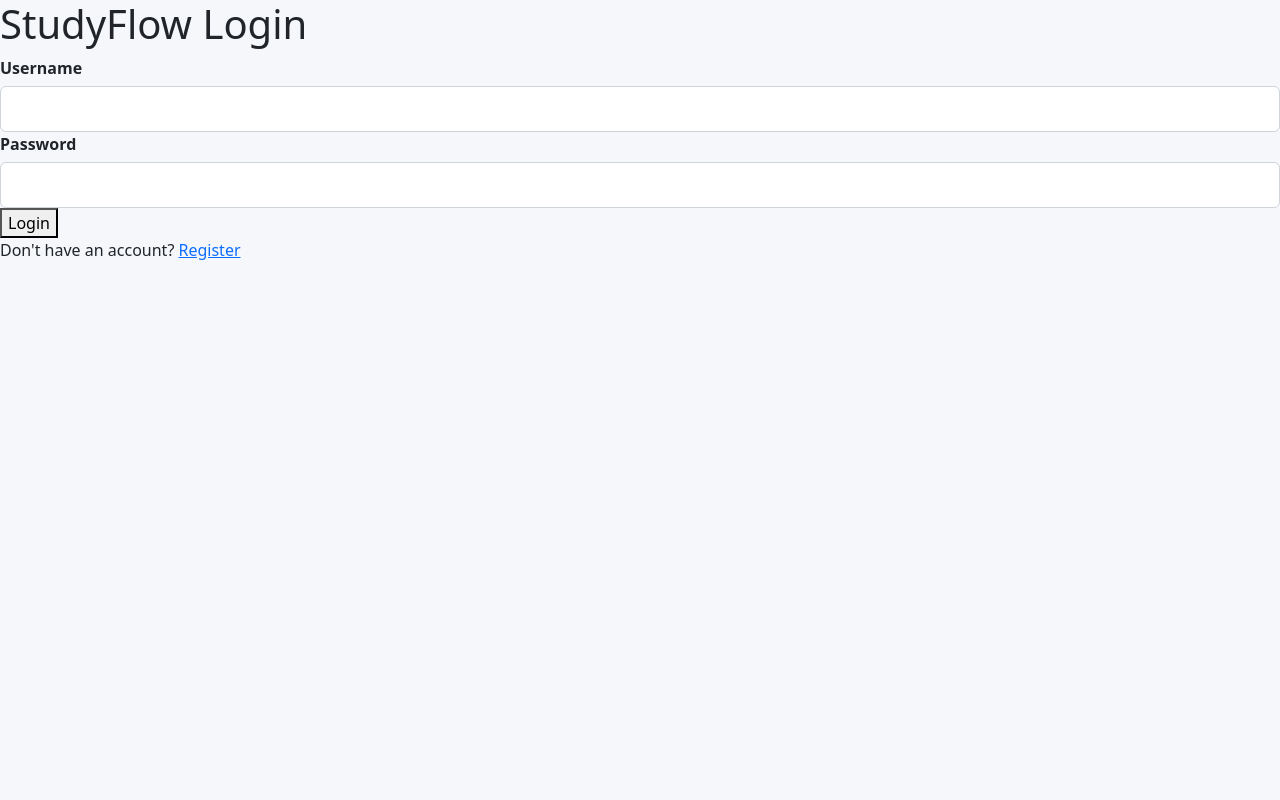
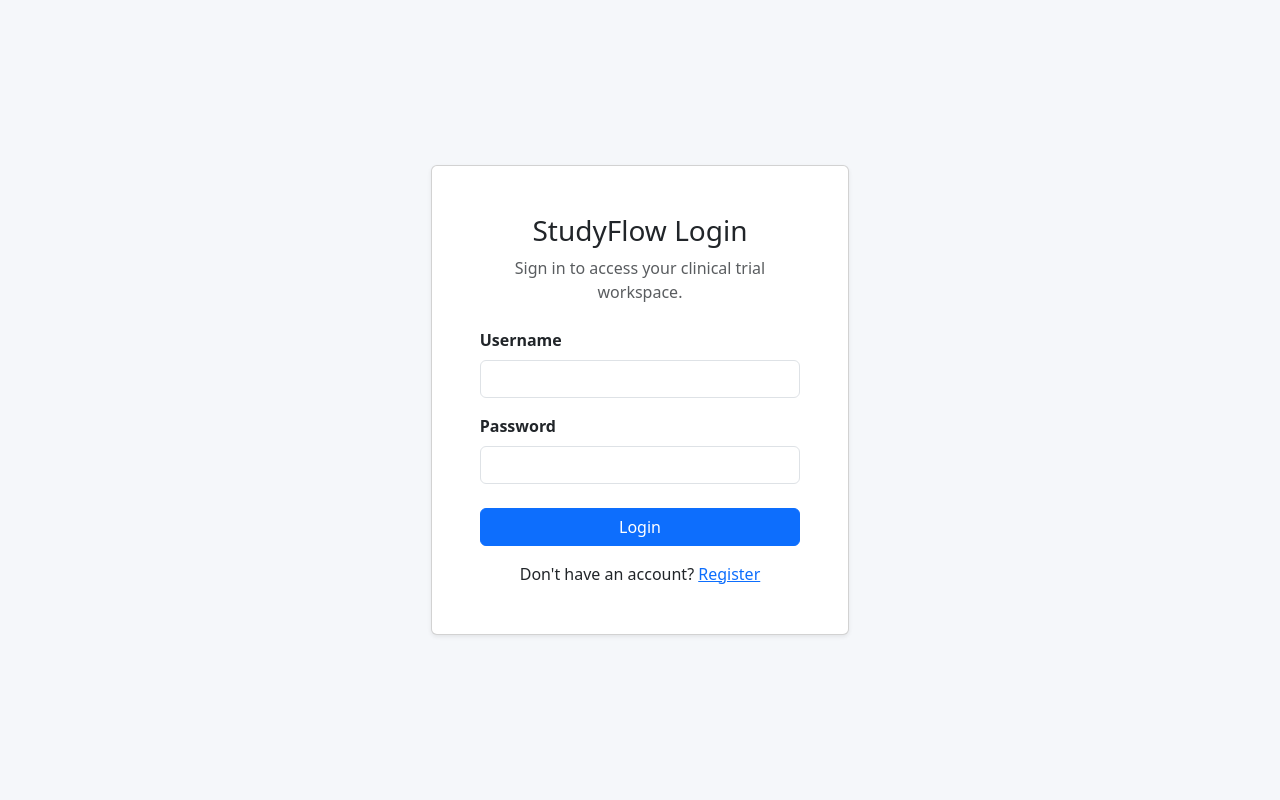
Before and after one commit to Azizr96/studyflow, a Django app: template accounts/templates/accounts/login.html in a window 1280 px wide. Run offline with Django 3.2, Linux system fonts and the light colour scheme; the template is opened without the code that fills it, so the values that code supplies are empty.

Commit message:
Add bootstrap styling to log in page

```diff
--- a/accounts/templates/accounts/login.html
+++ b/accounts/templates/accounts/login.html
@@ -6,28 +6,85 @@
 
 {% block content %}
 
-    <h1>StudyFlow Login</h1>
+<div class="container-fluid">
+
+    <div
+        class="
+            min-vh-100
+            d-flex
+            align-items-center
+            justify-content-center
+            py-4
+        "
+    >
+
+        <div class="col-12 col-sm-10 col-md-7 col-lg-5 col-xl-4">
+
+            <div class="card shadow-sm">
+
+                <div class="card-body p-4 p-md-5">
+
+                    <div class="text-center mb-4">
+
+                        <h1 class="h3 mb-2">
+                            StudyFlow Login
+                        </h1>
+
+                        <p class="text-muted mb-0">
+                            Sign in to access your clinical trial workspace.
+                        </p>
+
+                    </div>
+
 
                     {% if user.is_authenticated %}
 
-        <p>
+                        <div
+                            class="alert alert-info"
+                            role="status"
+                        >
                             You are signed in as
                             <strong>{{ user.username }}</strong>.
+                        </div>
+
+
+                        {% if user.profile.role %}
+
+                            <p class="text-center mb-3">
+                                Role:
+                                <span class="badge text-bg-secondary">
+                                    {{ user.profile.role.name }}
+                                </span>
                             </p>
 
-        {% if user.profile.role %}
-            <p>
-                Role: {{ user.profile.role.name }}
-            </p>
                         {% endif %}
+
+
+                        <div class="d-grid">
+
+                            <a
+                                href="{% url 'dashboard:home' %}"
+                                class="btn btn-primary"
+                            >
+                                Go to Dashboard
+                            </a>
+
+                        </div>
+
 
                     {% else %}
 
                         <form method="POST">
+
                             {% csrf_token %}
 
-            <div>
-                <label for="username">
+
+                            <div class="mb-3">
+
+                                <label
+                                    for="username"
+                                    class="form-label"
+                                >
                                     Username
                                 </label>
 
@@ -37,11 +94,18 @@
                                     name="username"
                                     required
                                     autocomplete="username"
+                                    class="form-control"
                                 >
+
                             </div>
 
-            <div>
-                <label for="password">
+
+                            <div class="mb-4">
+
+                                <label
+                                    for="password"
+                                    class="form-label"
+                                >
                                     Password
                                 </label>
 
@@ -51,16 +115,29 @@
                                     name="password"
                                     required
                                     autocomplete="current-password"
+                                    class="form-control"
                                 >
+
                             </div>
 
-            <button type="submit">
+
+                            <div class="d-grid mb-3">
+
+                                <button
+                                    type="submit"
+                                    class="btn btn-primary"
+                                >
                                     Login
                                 </button>
+
+                            </div>
+
                         </form>
 
-        <p>
+
+                        <p class="text-center mb-0">
                             Don't have an account?
+
                             <a href="{% url 'accounts:register' %}">
                                 Register
                             </a>
@@ -68,4 +145,14 @@
 
                     {% endif %}
 
+                </div>
+
+            </div>
+
+        </div>
+
+    </div>
+
+</div>
+
 {% endblock %}
```
Lines whose indentation alone changed are shown as unchanged.
